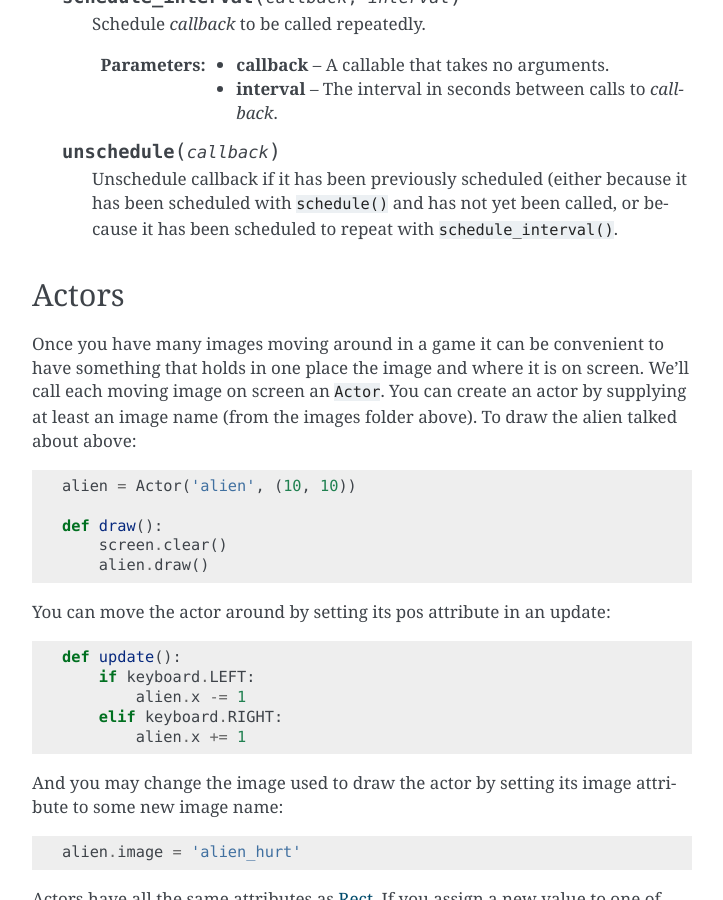
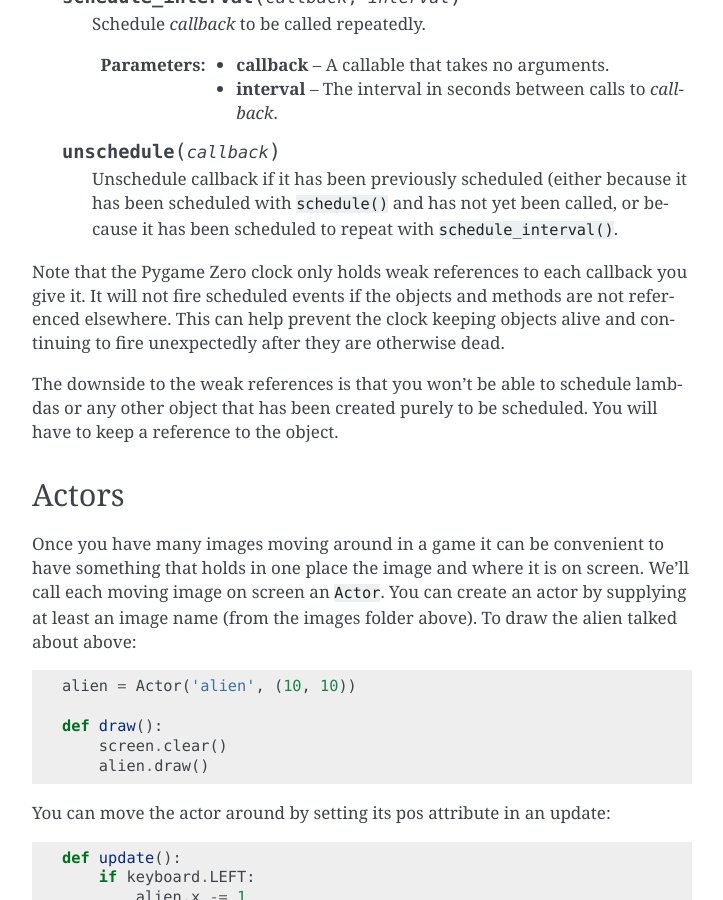
Before and after one commit to lordmauve/pgzero, a Sphinx documentation site: the page built from doc/builtins.rst, in a window 1280 px wide and 900 px high, scrolled down 5121 px. Shown: the whole window, without its empty margins (388-1111 px from the left). Built offline with Sphinx 7.4.7, drawn with Linux system fonts in a browser that asks for light colours.

Commit message:
Add note on weak ref behaviour of clock

```diff
--- a/doc/builtins.rst
+++ b/doc/builtins.rst
@@ -285,6 +285,15 @@ referring to a time value and not a count of things.)
         ``schedule_interval()``.
 
 
+Note that the Pygame Zero clock only holds weak references to each callback
+you give it. It will not fire scheduled events if the objects and methods are
+not referenced elsewhere. This can help prevent the clock keeping objects
+alive and continuing to fire unexpectedly after they are otherwise dead.
+
+The downside to the weak references is that you won't be able to schedule
+lambdas or any other object that has been created purely to be scheduled. You
+will have to keep a reference to the object.
+
 .. _actor:
 
 Actors
```
